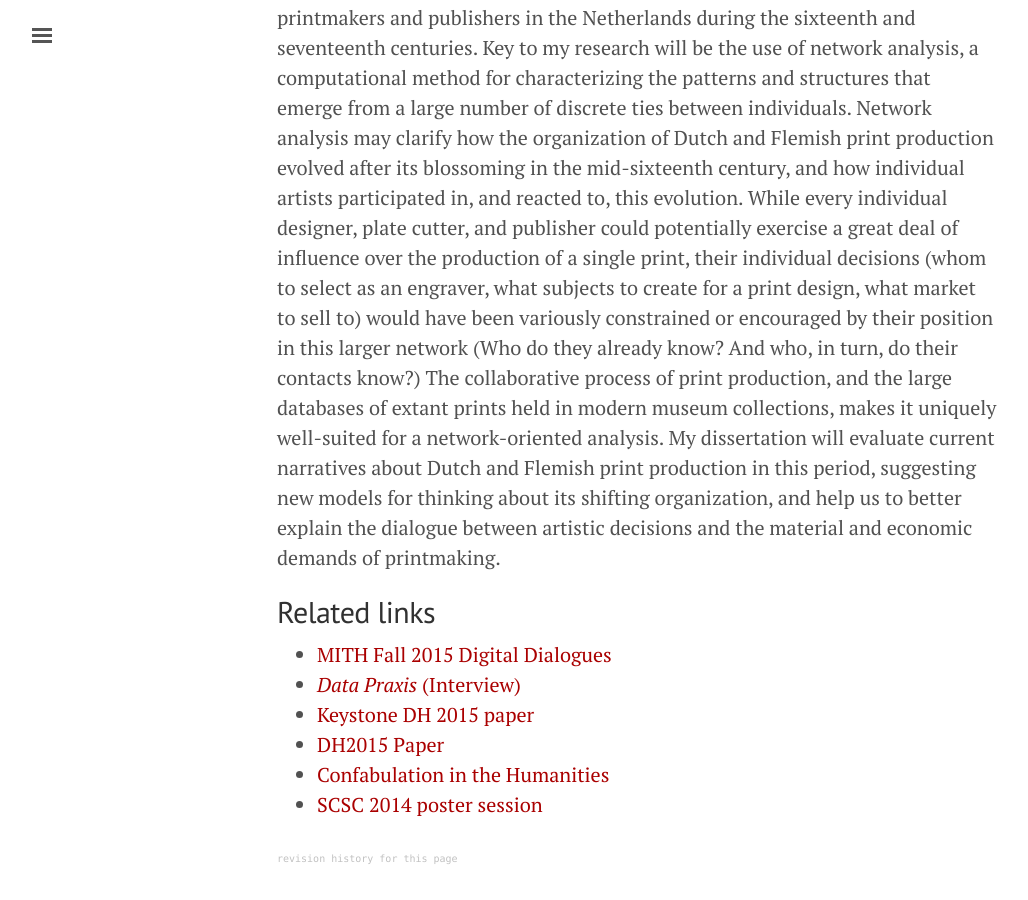
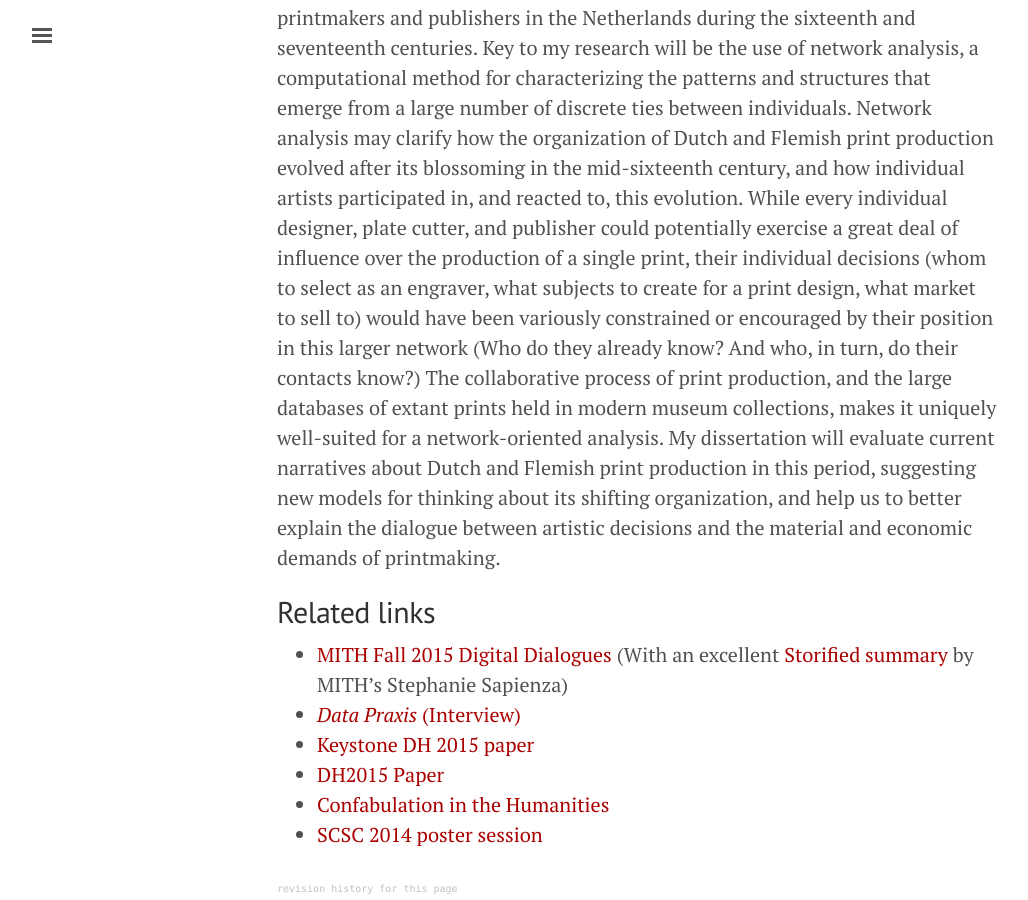
Before and after one commit to mdlincoln/mdlincoln.github.io, a Jekyll site: the page built from dissertation/index.md, in a window 1280 px wide and 900 px high, scrolled down 1283 px. Shown: the whole window, without its empty margins (3-1031 px from the left). Built offline with Jekyll 4.4.1, drawn with Linux system fonts in a browser that asks for light colours; nearby versions of some CDN libraries; before the commit the page ends 2153 px from its top, so only the background shows below that.

Commit message:
MITH DD storify link

```diff
--- a/dissertation/index.md
+++ b/dissertation/index.md
@@ -29,7 +29,7 @@ My dissertation will evaluate current narratives about Dutch and Flemish print p
 
 ## Related links
 
-- [MITH Fall 2015 Digital Dialogues](http://mith.umd.edu/podcasts/dd-fall-2015-matthew-lincoln/)
+- [MITH Fall 2015 Digital Dialogues](http://mith.umd.edu/podcasts/dd-fall-2015-matthew-lincoln/) (With an excellent [Storified summary](https://storify.com/digdialog/matthew-lincoln-digital-dialogue-at-mith-october-2?utm_campaign=website&utm_source=email&utm_medium=email) by MITH's Stephanie Sapienza)
 - [_Data Praxis_ (Interview)](/2015/10/27/data-praxis-interview.html)
 - [Keystone DH 2015 paper](/2015/08/04/keystone-dh-simulating-print-production-networks.html)
 - [DH2015 Paper](/2015/06/30/dh2015-modelling-the-international-printmaking-networks-of-early-modern-europe.html)
```
